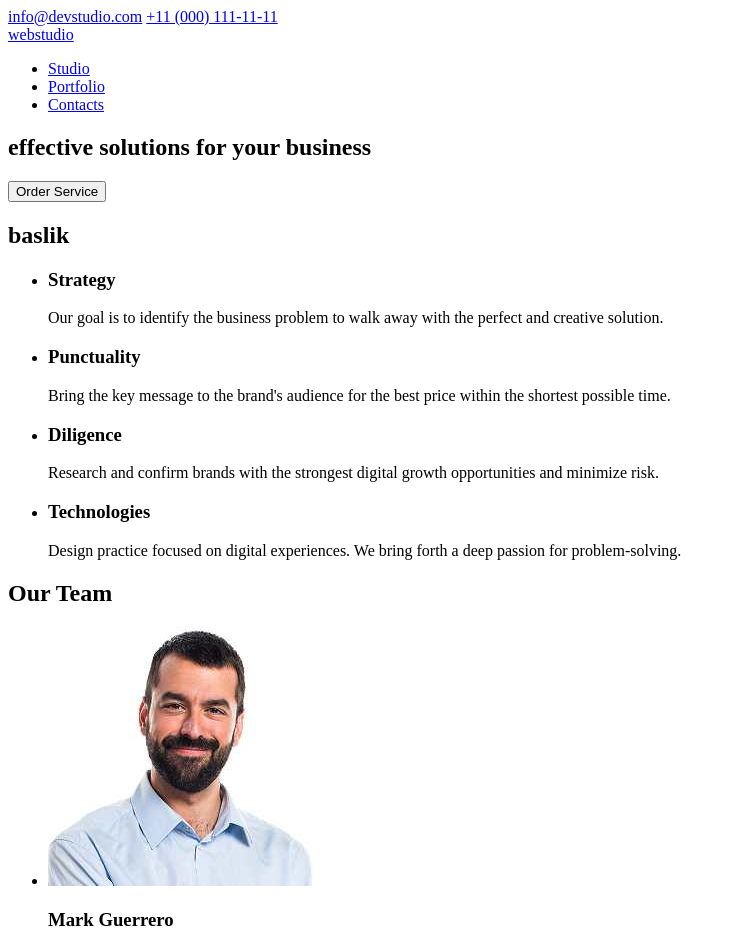
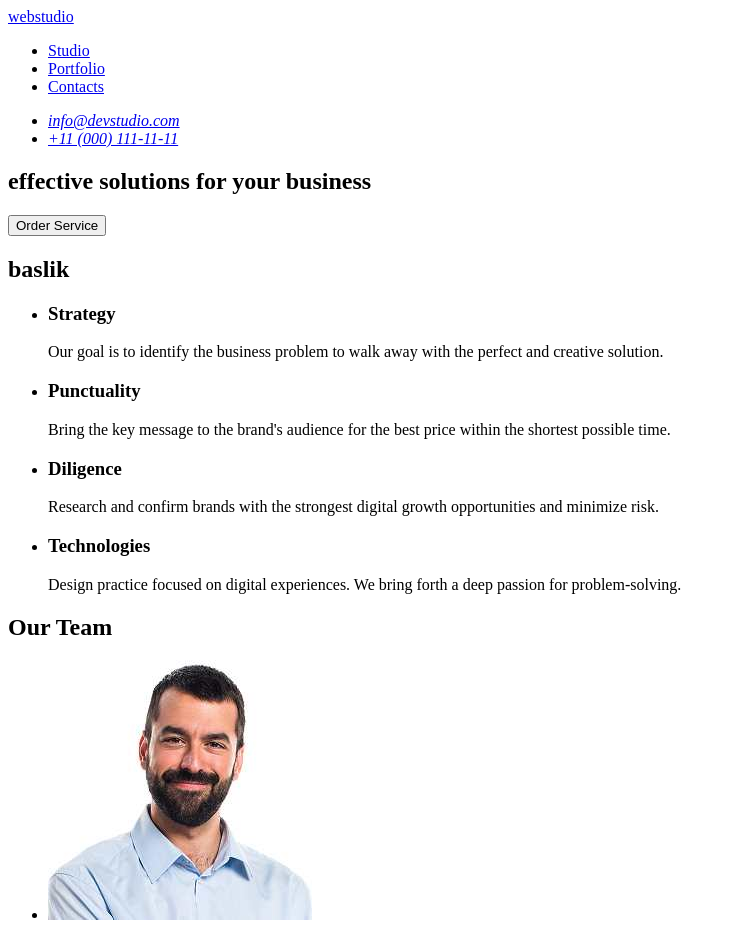
Before and after one commit to burak-ezer/goit-markup-hw-01, a plain HTML site: page index.html in a window 1280 px wide. Shown: the top 934 px of the page, without its empty margins (0-736 px from the left). Drawn offline with Linux system fonts and the light colour scheme.

Commit message:
hw1 fix 6

```diff
--- a/index.html
+++ b/index.html
@@ -6,8 +6,6 @@
     <title>Document</title>
   </head>
   <body>
-    <a href="mailto:info@devstudio.com">info@devstudio.com</a>
-    <a href="tel:110001111111">+11 (000) 111-11-11</a>
     <header>
       <nav>
         <a href="./index.html">webstudio</a>
@@ -17,6 +15,12 @@
           <li><a href="./index.html">Contacts</a></li>
         </ul>
       </nav>
+      <address>
+        <ul>
+            <li><a href="mailto:info@devstudio.com">info@devstudio.com</a></li>
+            <li><a href="tel:+110001111111">+11 (000) 111-11-11</a></li>
+        </ul>
+      </address>
     </header>
     <main>
       <section>
```
